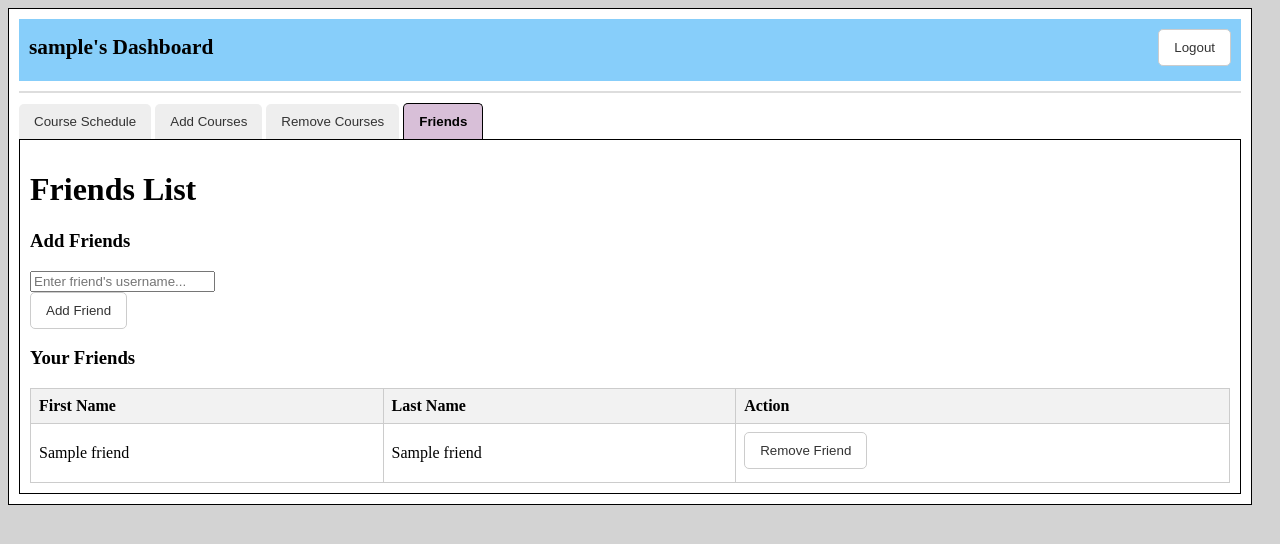
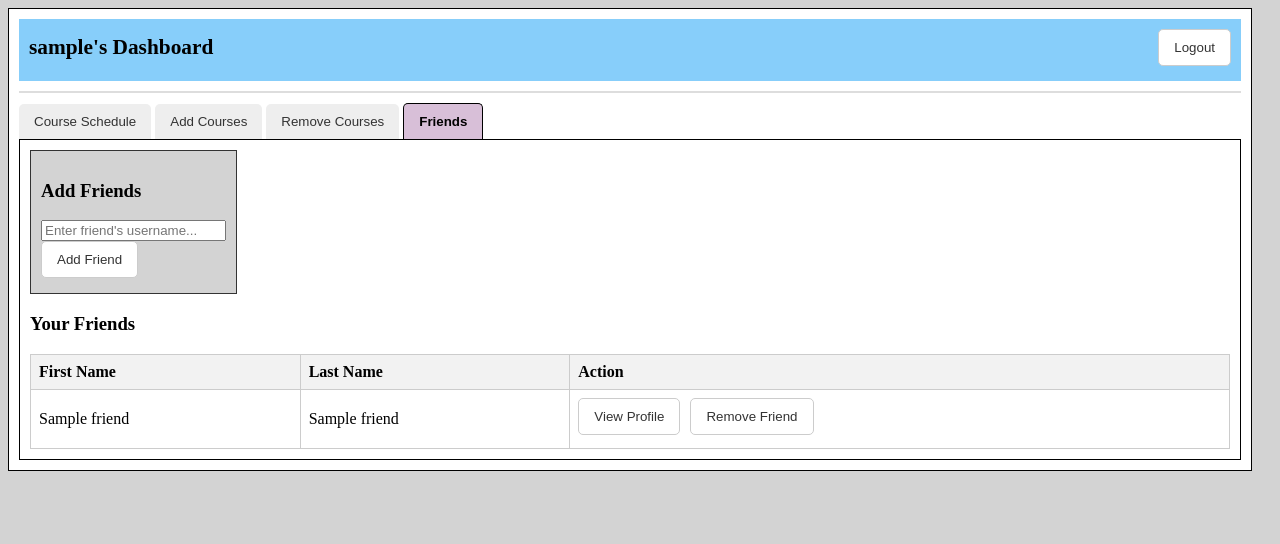
Before and after one commit to TheJasonOsmond/ClassMate-Schedule-Sharing-Tool, a Flask app: template Course-Schedule-Tool-2/templates/student.html in a window 1280 px wide, after a click on "Friends". Shown: the top 544 px of the page. Run offline with Flask 3, Linux system fonts and the light colour scheme; the visitor is signed in with stand-in values (Sample User, id 1); tables that the repository leaves empty or names only in its code hold one stand-in row (values such as "Sample post"); the template is opened without the code that fills it: most values are stand-ins (such as "Sample title", 1, 10 or a date in 2020); some libraries are stand-ins or nearby versions.

Commit message:
Added pop-up for friend profiles

```diff
--- a/Course-Schedule-Tool-2/student_routes.py
+++ b/Course-Schedule-Tool-2/student_routes.py
@@ -153,6 +153,12 @@ def remove_friend():
         return redirect(url_for('student_routes.friends_list'))
 
 
+# @student_routes.route('/get_friend_courses', methods=['GET', 'POST'])
+# def get_friend_courses():
+#     friend_id = request.form['friend_id']
+#     # Fetch the friend's course list using friend_id, and return it in a suitable format (e.g., JSON)
+#     # ...
+#     return redirect(url_for('student_routes.friends_list'))
 
 
 
--- a/Course-Schedule-Tool-2/templates/student.html
+++ b/Course-Schedule-Tool-2/templates/student.html
@@ -122,6 +122,13 @@
         background-color: #f2f2f2;
         }
 
+        .search-friends{
+            background-color: lightgray;
+            border: 1px solid #333;
+            padding: 10px;
+            width: max-content;
+        }
+
 
 	</style>
 	<script>
@@ -138,6 +145,29 @@
 			document.getElementById(tabName).style.display = "block";
 			event.currentTarget.className += " active";
 		}
+
+        document.addEventListener('DOMContentLoaded', function() {
+        const showCoursesButtons = document.querySelectorAll('.show-courses');
+        const modal = document.getElementById('courses-modal');
+        const close = document.querySelector('.close');
+
+        showCoursesButtons.forEach(button => {
+            button.addEventListener('click', function() {
+                // Show the modal
+                modal.style.display = 'block';
+            });
+        });
+
+        close.addEventListener('click', function() {
+            modal.style.display = 'none';
+        });
+
+        window.addEventListener('click', function(event) {
+            if (event.target == modal) {
+                modal.style.display = 'none';
+            }
+        });
+    });
 	</script>
 </head>
 <body>
@@ -317,7 +347,6 @@
                 </div>
             </div>
             <div id="friendsTab" class="tabcontent tab{% if active_tab == 'friendsTab' %} active{% endif %}" data-tabname="friendsTab">
-                <h1>Friends List</h1>
                 <div class="search-friends">
                     <h3>Add Friends</h3>
                     <form action="{{ url_for('student_routes.add_friend') }}" method="POST">
@@ -342,6 +371,7 @@
                                 <td>{{ friend[2] }}</td>
                                 <td>
                                     <div class="action-buttons">
+                                        <button class="button show-courses">View Profile</button>
                                         <form action="{{ url_for('student_routes.remove_friend') }}" method="POST" style="display: inline;">
                                             <button type="submit" class="button">Remove Friend</button>
                                             <input type="hidden" name="friend_id" value="{{ friend[0] }}">
@@ -357,4 +387,14 @@
         </div>
     </div>
 </body>
+
+<!-- Pop-up modal structure - Friend Profile -->
+<div id="courses-modal" class="modal" style="display: none; position: fixed; z-index: 1; left: 0; top: 0; width: 100%; z-index: 2; height: 100%; overflow: auto; background-color: rgba(0,0,0,0.4);">
+    <div class="modal-content" style="background-color: #fefefe; margin: 15% auto; padding: 20px; border: 1px solid #888; width: 80%;">
+        <span class="close" style="color: #aaaaaa; float: right; font-size: 28px; font-weight: bold; cursor: pointer;">&times;</span>
+        <h2>Friend's Profile</h2>
+        <div id="courses-list"></div>
+    </div>
+</div>
+
 </html>
```
